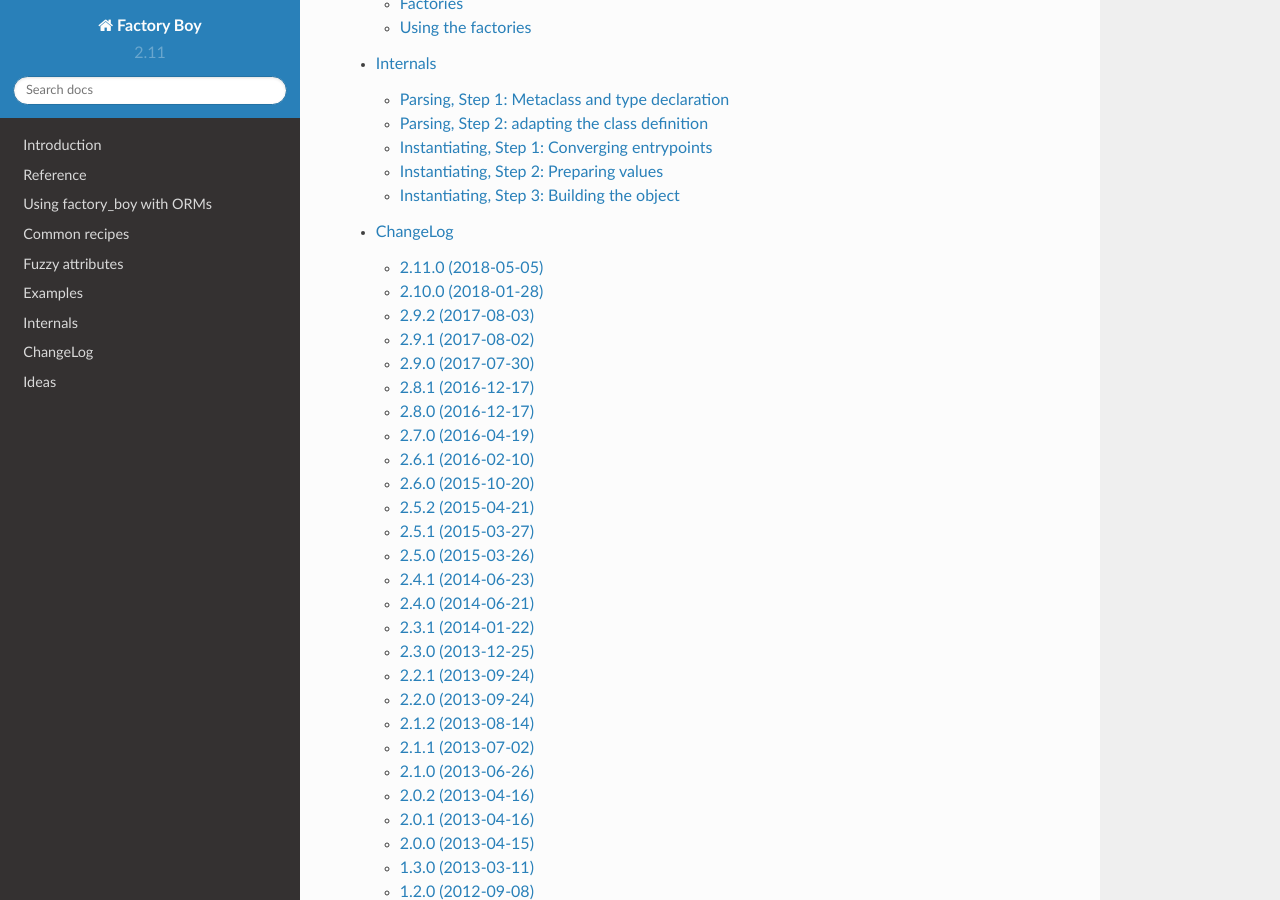
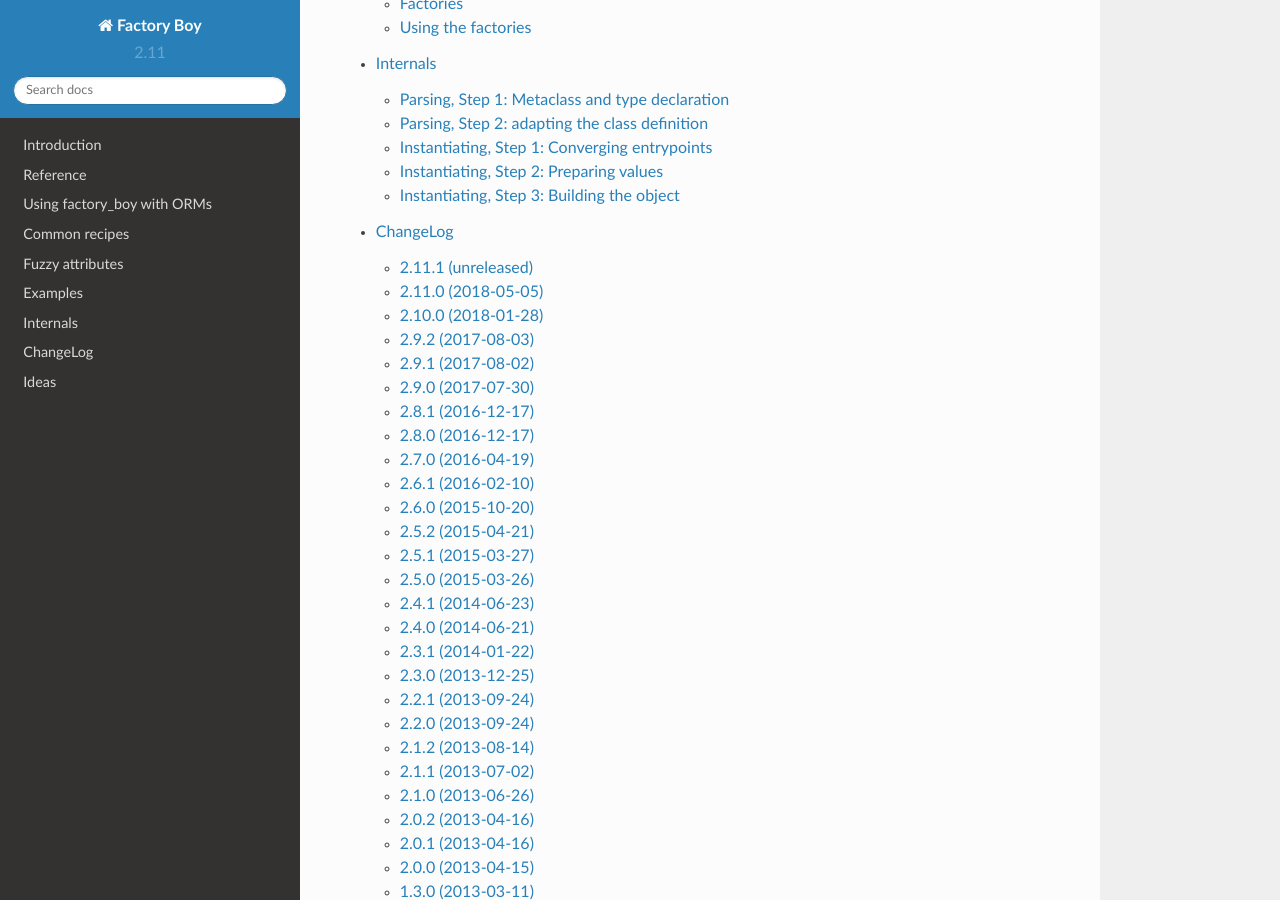
Before and after one commit to FactoryBoy/factory_boy, a Sphinx documentation site: the page built from docs/index.rst, in a window 1280 px wide and 900 px high, scrolled down 8142 px. Built offline with Sphinx 7.4.7 and the Read the Docs theme 2.0.0, drawn with Linux system fonts in a browser that asks for light colours.

Commit message:
Back to development: 2.11.1

```diff
--- a/docs/changelog.rst
+++ b/docs/changelog.rst
@@ -1,5 +1,11 @@
 ChangeLog
 =========
+
+2.11.1 (unreleased)
+-------------------
+
+- Nothing changed yet.
+
 
 2.11.0 (2018-05-05)
 -------------------
--- a/factory/__init__.py
+++ b/factory/__init__.py
@@ -74,7 +74,7 @@
 from . import mongoengine
 
 
-__version__ = '2.11.0'
+__version__ = '2.11.1.dev0'
 __author__ = 'Raphaël Barrois <raphael.barrois+fboy@polytechnique.org>'
 
 
```
